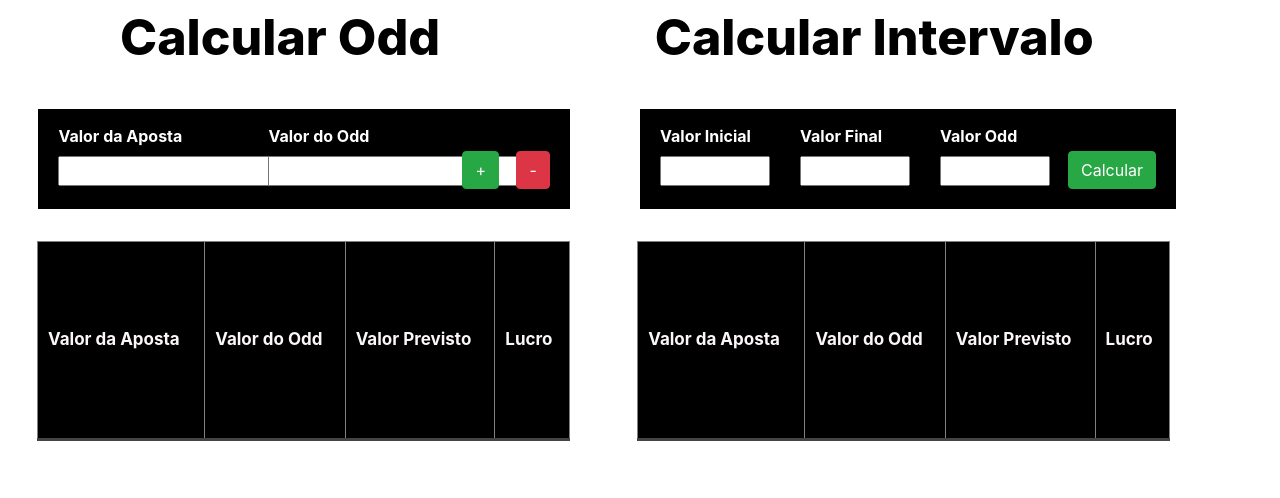
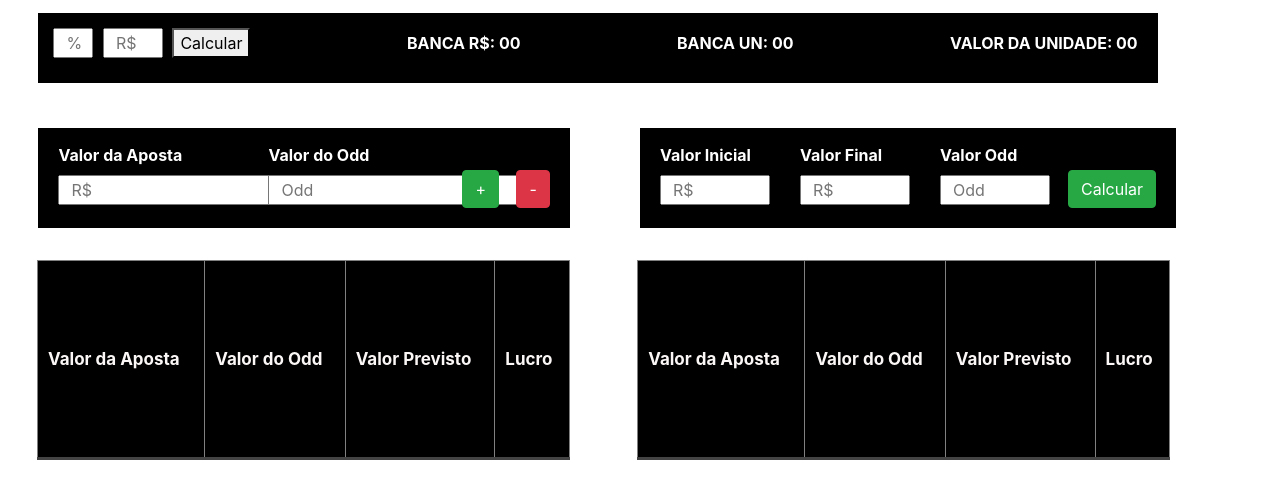
Before and after one commit to WesleyLeoncio/Projetos, a plain HTML site: page Aposta/index.html in a window 1280 px wide. Drawn offline with nearby package versions, Linux system fonts and the light colour scheme.

Commit message:
Atualização

```diff
--- a/Aposta/CSS/odd.css
+++ b/Aposta/CSS/odd.css
@@ -2,22 +2,6 @@
   color:#fff ;
   font-weight: bold;
 }
-.lbTitulo {
-  color: rgb(0, 0, 0);
-  font-style: Sans-serif;
-  font-weight: 800;
-  font-size: 50px;
-  margin-left: 120px;
-}
-
-.lbTitulo2{
-  color: rgb(0, 0, 0);
-  font-style: Sans-serif;
-  font-weight: 800;
-  font-size: 50px;
-  margin-left: 210px;
-}
-
 
 .botao1 {
   margin-top: -35px;
@@ -34,9 +18,11 @@
   padding-left: 418px
 }
 
+
+
 .principal {
   position: absolute;
-  margin-top: 2%;
+  margin-top: 10%;
   margin-left: 3%;
   border-collapse: collapse;
   background-color: rgb(0, 0, 0);
@@ -46,9 +32,22 @@
   padding-bottom: 20px;
 }
 
+.banca {
+  position: absolute;
+  margin-top: 1%;
+  margin-left: 3%;
+  border-collapse: collapse;
+  background-color: rgb(0, 0, 0);
+  padding-top: 10px;
+  padding-left: 10px;
+  padding-right: 20px;
+  padding-bottom: 20px;
+}
+
+
 .principalIntervalo{
   position: absolute;
-  margin-top: 2%;
+  margin-top: 10%;
   margin-left: 50%;
   border-collapse: collapse;
   background-color: rgb(0, 0, 0);
@@ -60,14 +59,14 @@
 
 .dados {
   position: absolute;
-  margin-top: 10%;
+  margin-top: 18%;
   margin-left: 27px;
   border-collapse: collapse;
 }
 
 .dadosInteralo {
   position: absolute;
-  margin-top: 10%;
+  margin-top: 18%;
   margin-left: 49%;
   border-collapse: collapse;
 }
@@ -87,9 +86,47 @@
   height: 600px
 }
 
+
 .lbFinal{
   margin-top: -62px;
   margin-left: 140px;
+}
+
+#lbBancaValor{
+  margin-top: 4px;
+  margin-left: 152px;
+  font-weight: bold;
+  color:#fff ;
+}
+
+#lbBancaUN{
+  margin-top: 4px;
+  margin-left: 152px;
+  font-weight: bold;
+  color:#fff ;
+}
+
+#lbBancaBU{
+  margin-top: 4px;
+  margin-left: 152px;
+  font-weight: bold;
+  color:#fff ;
+}
+
+#btCalcular{
+  margin-left: 5px;
+}
+
+#inputPorcento{
+  margin-top: 5px;
+  margin-left: 5px;
+  width: 40px;
+}
+
+#inputValor{
+  margin-top: 5px;
+  margin-left: 5px;
+  width: 60px;
 }
 
 #inputValorInicial{
--- a/Aposta/index.html
+++ b/Aposta/index.html
@@ -11,7 +11,20 @@
 </head>
 
 <body>
-    <label for="" class="lbTitulo">Calcular Odd</label>
+    <div class="banca">
+        <div>
+            <input id="inputPorcento" type=" text" placeholder="  %">
+            <input id="inputValor" type=" text" placeholder="  R$">
+            <button type="button" id="btCalcular">Calcular</button>
+            <label id="lbBancaValor" for="">BANCA R$: 00</label>
+            <label id="lbBancaUN" for="">BANCA UN: 00</label>
+            <label id="lbBancaBU" for="">VALOR DA UNIDADE: 00</label>
+        </div>
+    </div>
+
+
+
+    <!-------------------------------------------------------------------------------------->
     <div class="principal">
         <div class="aposta1">
             <div class="lbValorApostatb1">
@@ -19,7 +32,7 @@
             </div>
 
             <div class="inputValorApostatab1">
-                <input type="text" id="aposta1" />
+                <input type="text" placeholder="  R$" id="aposta1" />
             </div>
 
             <div class="lbOddtab1">
@@ -27,7 +40,7 @@
             </div>
 
             <div class="inputOddtab1">
-                <input type="text" id="odd1" />
+                <input type="text" placeholder="  Odd" id="odd1" />
             </div>
         </div>
         <div class="botao1">
@@ -56,7 +69,6 @@
 
     <!-------------------------------------------------------------------------------------->
 
-    <label for="" class="lbTitulo2">Calcular Intervalo</label>
     <div class="principalIntervalo">
         <div class="aposta1">
             <div class="lbInicial">
@@ -64,7 +76,7 @@
             </div>
 
             <div class="ipvalorInicia">
-                <input type="text" id="inputValorInicial" />
+                <input type="text" placeholder="  R$" id="inputValorInicial" />
             </div>
 
             <div class="lbFinal">
@@ -72,7 +84,7 @@
             </div>
 
             <div class="ipValorFinal">
-                <input type="text" id="inputValorFinal" />
+                <input type="text" placeholder="  R$" id="inputValorFinal" />
             </div>
 
             <div class="lbOdd">
@@ -80,7 +92,7 @@
             </div>
 
             <div class="ipOdd">
-                <input type="text" id="inputvalorOdd" />
+                <input type="text" placeholder="  Odd" id="inputvalorOdd" />
             </div>
         </div>
         <div class="botao3">
--- a/Aposta/script/scriptOdd.js
+++ b/Aposta/script/scriptOdd.js
@@ -110,3 +110,27 @@ class Aposta {
     return this._lucro - this._valorAposta;
   }
 }
+
+/////////////////////////////////// BANCA /////////////////////////////////////////////
+document.getElementById("btCalcular").onclick = () => {
+  let lbBancaValor = document.getElementById("lbBancaValor");
+  let lbBancaUN = document.getElementById("lbBancaUN");
+  let lbBancaBU = document.getElementById("lbBancaBU");
+  if (document.getElementById("inputPorcento").value != "" && document.getElementById("inputValor").value != "") {
+    let p = parseFloat(document.getElementById("inputPorcento").value);
+    let valor = parseFloat(document.getElementById("inputValor").value);
+    calcularBanca(p, valor);
+  } else {
+    alert("Preencha os campos corretamente!");
+  }
+
+};
+
+function calcularBanca(p, valor) {
+  p /= 100;
+  lbBancaValor.innerHTML = "BANCA R$: " + valor;
+  let u = (valor * p);
+  let bu = valor / u;
+  lbBancaUN.innerHTML = "BANCA UN: " + bu;
+  lbBancaBU.innerHTML = "VALOR DA UNIDADE: " + u;
+}
```
